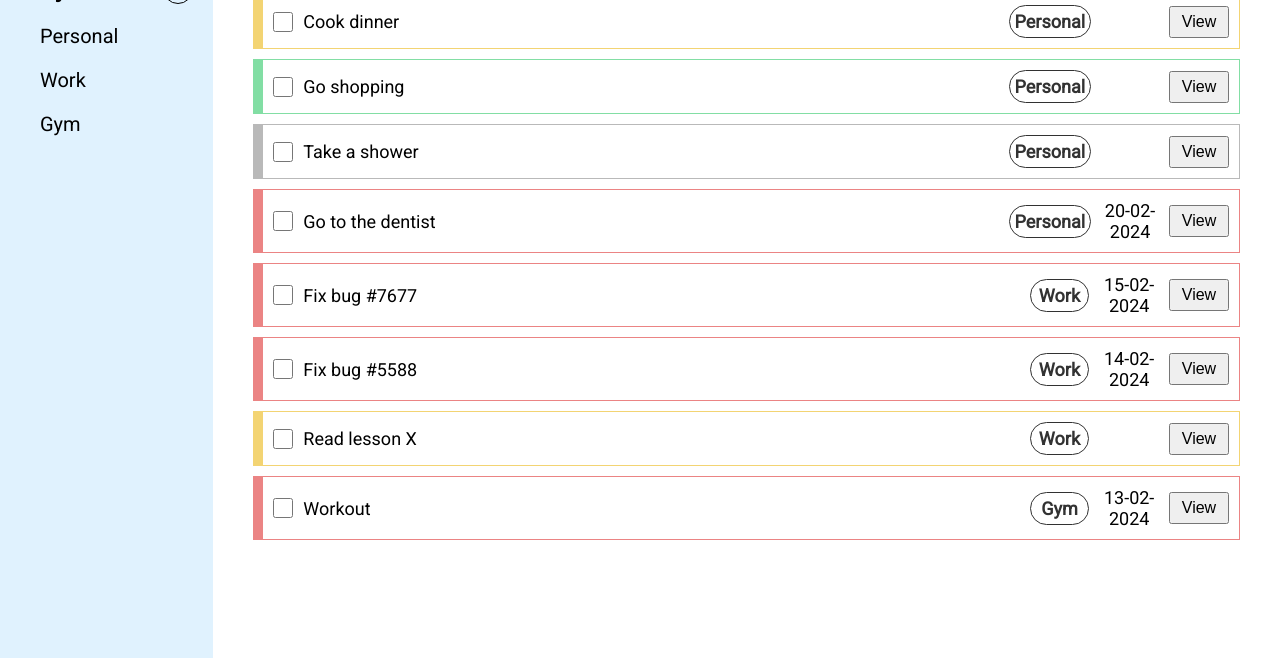
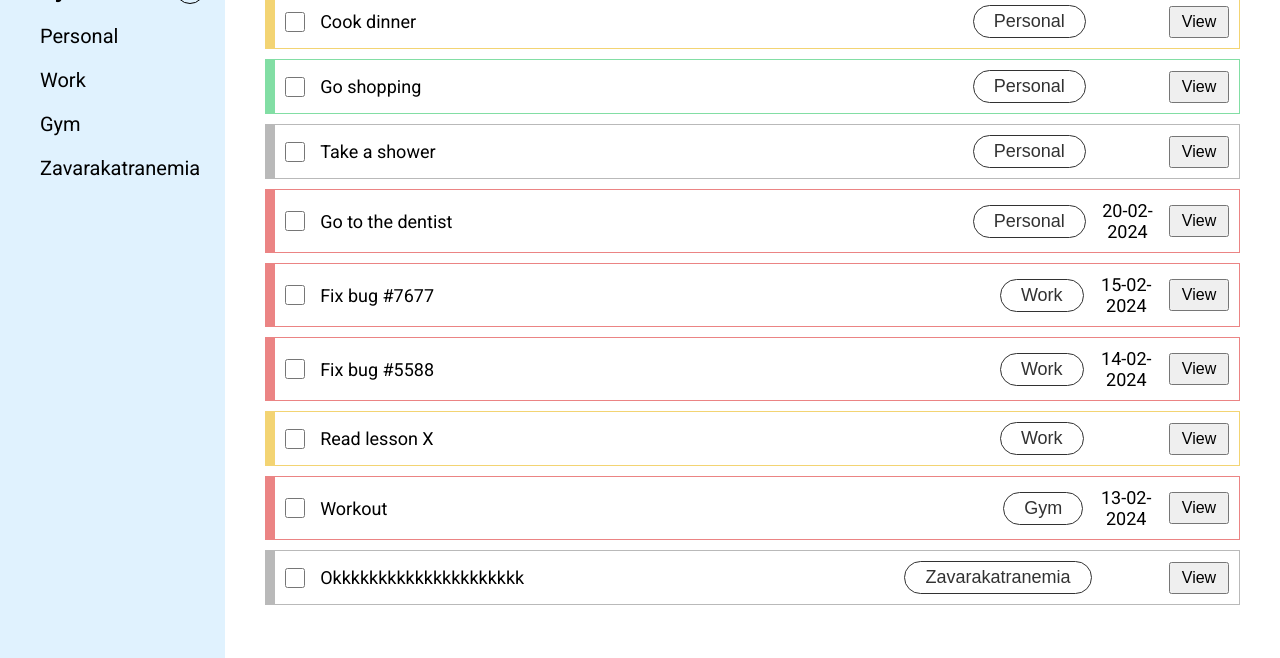
Before and after one commit to irenebritzolaki/odin-todo-list, a website built with webpack: page src/template.html in a window 1280 px wide. Shown: the part 142-800 px from the top of the page. Built offline with nearby package versions, Linux system fonts and the light colour scheme.

Commit message:
Add button to visit task's linked project. Visible only in all tasks tab

```diff
--- a/src/index.js
+++ b/src/index.js
@@ -55,4 +55,12 @@ projectsController.projectsList[2].addNewTask(
   "high"
 );
 
+projectsController.addNewProject("Zavarakatranemia");
+projectsController.projectsList[3].addNewTask(
+  "Okkkkkkkkkkkkkkkkkkkkk",
+  "",
+  "",
+  ""
+);
+
 displayController.initDisplay();
--- a/src/modules/displayController.js
+++ b/src/modules/displayController.js
@@ -1,7 +1,7 @@
 import { projectsController } from "./projects";
 
 export const displayController = (() => {
-  let activeProject = null;
+  let activeProject = undefined;
 
   const displayProjectsList = () => {
     const projectsListDiv = document.querySelector(".projects-list");
@@ -35,10 +35,12 @@ export const displayController = (() => {
     titleLabel.innerText = task.title;
     basicDiv.appendChild(titleLabel);
 
-    const projectName = document.createElement("h4");
-    projectName.innerText = task.project.name;
-    projectName.className = "project-name";
-    basicDiv.appendChild(projectName);
+    const projectBtn = document.createElement("button");
+    projectBtn.innerText = task.project.name;
+    projectBtn.className = "go-to-project";
+    projectBtn.addEventListener("click", () => viewProject(task.project));
+    if (activeProject != undefined) projectBtn.style.visibility = "hidden";
+    basicDiv.appendChild(projectBtn);
 
     const dueDate = document.createElement("p");
     dueDate.className = "dueDate";
@@ -89,6 +91,7 @@ export const displayController = (() => {
   };
 
   const displayAllTasks = () => {
+    activeProject = undefined;
     document.querySelector(".tasks-container").innerHTML = "";
     for (let project of projectsController.projectsList) {
       displayTasksList(project, false);
--- a/src/style.css
+++ b/src/style.css
@@ -119,15 +119,17 @@ button.new-project-btn {
   display: grid;
   grid-template-columns: 0.2fr 12fr 1fr 1fr 0.5fr;
   align-items: center;
-  gap: 10px;
+  gap: 15px;
 }
 
-.task .project-name {
+.task button.go-to-project {
   border: 1px solid rgb(50, 50, 50);
-  padding: 5px;
+  padding: 5px 20px;
   border-radius: 50px;
   text-align: center;
   color: rgb(50, 50, 50);
+  background-color: white;
+  font-size: 18px;
 }
 
 .task .dueDate {
```
Also changed, not shown: dist/main.js.
